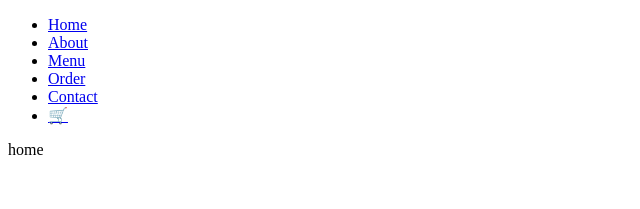
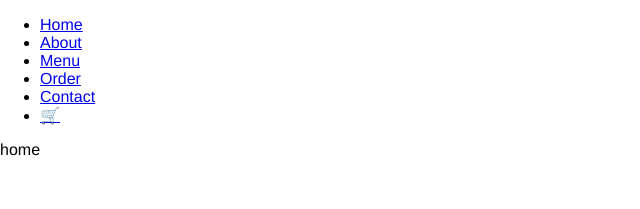
Before and after one commit to Crystalhtc/dolcedonuts, a React (Vite) app: page / in a window 1280 px wide. Shown: the top 209 px of the page, without its empty margins (0-640 px from the left). Built offline with nearby package versions, Linux system fonts and the light colour scheme.

Commit message:
add global font + colours

```diff
--- a/src/App.css
+++ b/src/App.css
@@ -0,0 +1,22 @@
+@import url('https://fonts.googleapis.com/css2?family=Arimo:ital,wght@0,400..700;1,400..700&display=swap');
+
+:root {
+    --mint: #CEDEDC;
+    --cream: #FBF4EF;
+    --pink: #F5CCD6;
+    --dark-pink: #E3BBC5;
+    --brown: #655030;
+    --dark-brown: #4C3B22;
+}
+
+body {
+    font-family: 'Arimo', sans-serif;
+    margin: 0 auto;
+}
+
+.container {
+    max-width: 1440px;
+    margin: 0 auto;
+    height: auto;
+    /* padding: 20px;  */
+}
```
